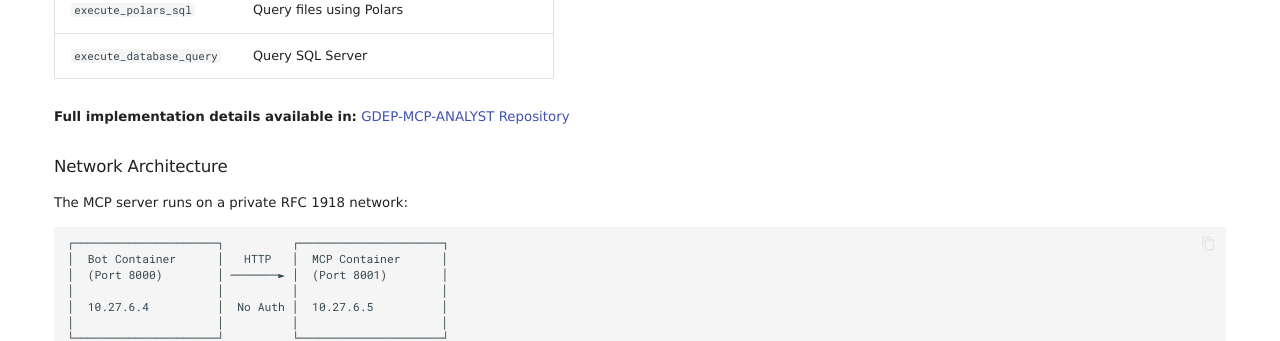
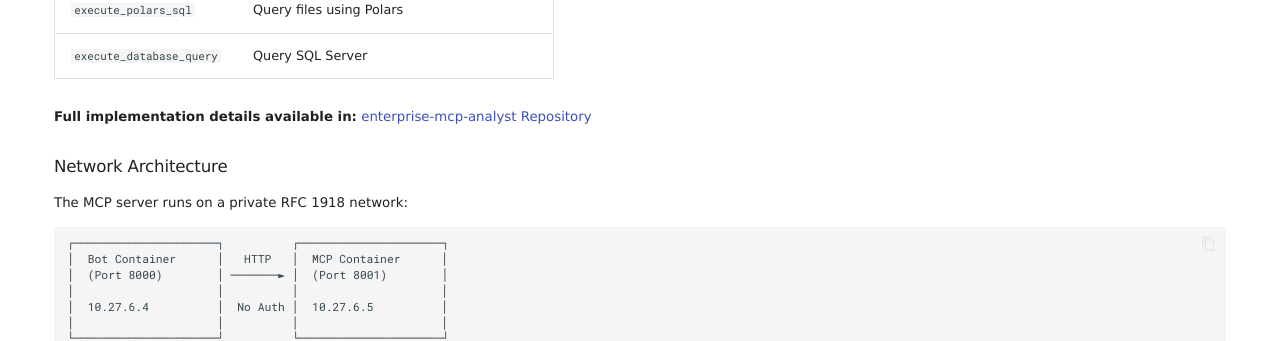
Before and after one commit to Munish-Sethi/pers-blog, an MkDocs documentation site: the page built from docs/ai-multi-agent.md, in a window 1280 px wide and 900 px high, scrolled down 5950 px. Shown: the part 151-492 px from the top of the window. Built offline with MkDocs 1.6.1 and Material for MkDocs 9.7.7, drawn with Linux system fonts in a browser that asks for light colours; some of the changed text lies outside the part shown.

Commit message:
Update to Public Repository(s)

```diff
--- a/docs/ai-multi-agent.md
+++ b/docs/ai-multi-agent.md
@@ -20,7 +20,7 @@
 - Learns about users over time with AI-powered memory
 - Executes custom Python tools, RAG queries, and data analysis seamlessly
 
-**All code and implementation examples are available in the source repository:** [GDEP-IT-HELPDESK](https://github.com/GDEnergyproducts/GDEP-IT-HELPDESK)
+**All code and implementation examples are available in the source repository:** [teams-multi-ai-agent](https://github.com/Munish-Sethi/teams-multi-ai-agent)
 
 ---
 
@@ -324,7 +324,7 @@
 | `execute_polars_sql`        | Query files using Polars                        |
 | `execute_database_query`    | Query SQL Server                                |
 
-**Full implementation details available in:** [GDEP-MCP-ANALYST Repository](https://github.com/GDEnergyproducts/GDEP-MCP-ANALYST)
+**Full implementation details available in:** [enterprise-mcp-analyst Repository](https://github.com/Munish-Sethi/enterprise-mcp-analyst)
 
 ### Network Architecture
 
@@ -916,8 +916,8 @@
 **For a deep dive into building the MCP data analysis component,** see our comprehensive guide: [Data Analysis with LLM via MCP Server - Part 1](ai-claude-mcp-analytic-server-part1.md)
 
 **All implementation code and deployment details are available at:**
-- **Multi-Agent System**: [GDEP-IT-HELPDESK](https://github.com/GDEnergyproducts/GDEP-IT-HELPDESK)
-- **MCP Data Server**: [GDEP-MCP-ANALYST](https://github.com/GDEnergyproducts/GDEP-MCP-ANALYST)
+- **Multi-Agent System**: [teams-multi-ai-agent](https://github.com/Munish-Sethi/teams-multi-ai-agent)
+- **MCP Data Server**: [enterprise-mcp-analyst](https://github.com/Munish-Sethi/enterprise-mcp-analyst)
 
 ---
 
```
